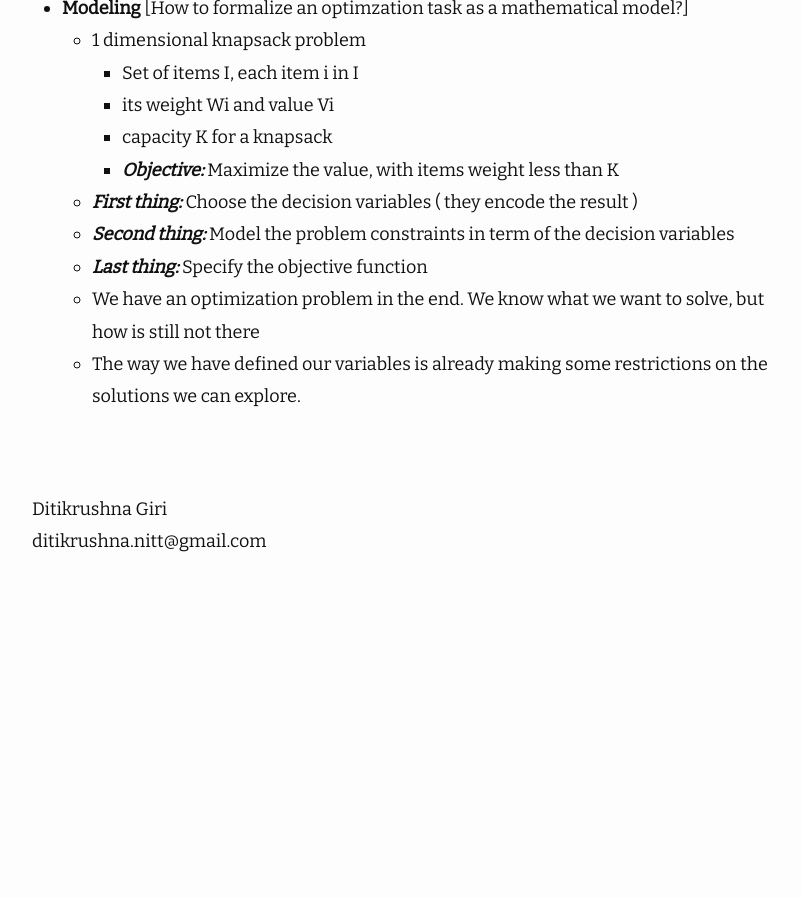
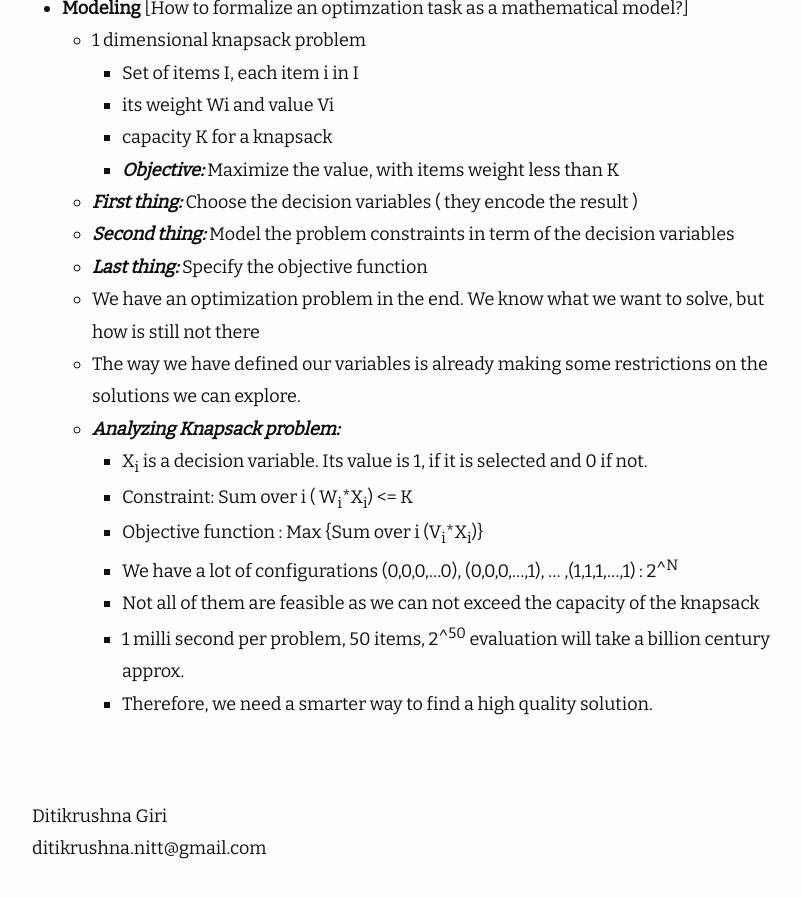
Before and after one commit to ditikrushna/eNotes, a Jekyll site: the page built from _posts/2020-05-18-Discrete Optimization by The University of Melbourne.md, in a window 1280 px wide and 900 px high, scrolled down 1062 px. Shown: the whole window, without its empty margins (238-1039 px from the left). Built offline with Jekyll 4.4.1, drawn with Linux system fonts in a browser that asks for light colours; nearby versions of some CDN libraries; before the commit the page ends 1655 px from its top, so only the background shows below that.

Commit message:
Update 2020-05-18-Discrete Optimization by The University of Melbourne.md

```diff
--- a/_posts/2020-05-18-Discrete Optimization by The University of Melbourne.md
+++ b/_posts/2020-05-18-Discrete Optimization by The University of Melbourne.md
@@ -36,3 +36,11 @@ author: "Ditikrushna Giri"
 	- ***Last thing:*** Specify the objective function
 	- We have an optimization problem in the end. We know what we want to solve, but how is still not there
 	- The way we have defined our variables is already making some restrictions on the solutions we can explore.
+	- ***Analyzing Knapsack problem:***
+		- X<sub>i</sub> is a decision variable. Its value is 1, if it is selected and 0 if not.
+		- Constraint: Sum over i ( W<sub>i</sub>*X<sub>i</sub>) <= K
+		- Objective function : Max {Sum over i (V<sub>i</sub>*X<sub>i</sub>)}
+		- We have a lot of configurations (0,0,0,...0), (0,0,0,...,1), ... ,(1,1,1,...,1) : 2^<sup>N</sup>
+		- Not all of them are feasible as we can not exceed the capacity of the knapsack
+		- 1 milli second per problem, 50 items, 2^<sup>50</sup> evaluation will take a billion century approx.
+		- Therefore, we need a smarter way to find a high quality solution.
```
